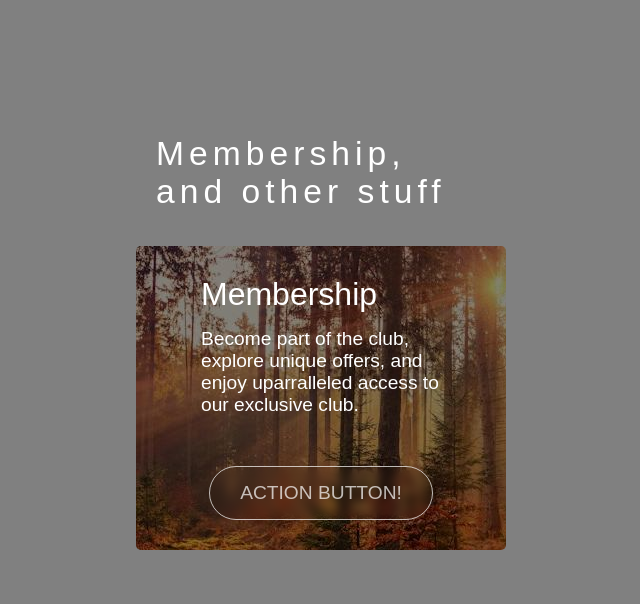
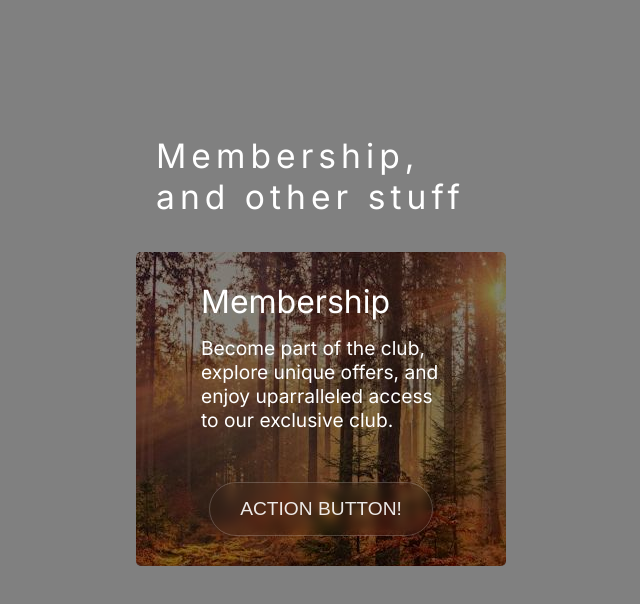
Before and after one commit to AlvinAbiliuse/componentTest, a React (Vite) app: page / in a window 1280 px wide. Shown: the top 604 px of the page, without its empty margins (319-959 px from the left). Built offline with nearby package versions, Linux system fonts and the light colour scheme.

Commit message:
progress

```diff
--- a/index.html
+++ b/index.html
@@ -4,6 +4,12 @@
 		<meta charset="UTF-8" />
 		<meta name="viewport" content="width=device-width, initial-scale=1.0" />
 		<title></title>
+		<link rel="preconnect" href="https://fonts.googleapis.com" />
+		<link rel="preconnect" href="https://fonts.gstatic.com" crossorigin />
+		<link
+			href="https://fonts.googleapis.com/css2?family=Inter:ital,opsz,wght@0,14..32,100..900;1,14..32,100..900&display=swap"
+			rel="stylesheet"
+		/>
 	</head>
 	<body>
 		<div id="root"></div>
--- a/src/styles.css
+++ b/src/styles.css
@@ -5,7 +5,7 @@
 }
 
 html {
-	font-family: sans-serif;
+	font-family: inter, monospace;
 	height: 100%;
 	background-color: gray;
 	color: white;
@@ -49,13 +49,13 @@
 .actionBtn {
 	display: block;
 	background-color: rgba(255, 255, 255, 0);
-	color: rgba(255, 255, 255, 0.7);
+	color: rgba(255, 255, 255, 0.9);
 	font-size: 1.2em;
 	padding: 15px 30px;
 	margin: 0 auto;
 	margin-top: 50px;
-	border: 1px solid white;
-	border-color: rgba(255, 255, 255, 0.7);
+	border: 0.75px solid white;
+	border-color: rgba(255, 255, 255, 0.2);
 	border-radius: 40px;
 	backdrop-filter: blur(5px);
 }
@@ -65,3 +65,9 @@
 	color: white;
 	cursor: pointer;
 }
+
+@media (max-width: 400px) {
+	.card {
+		padding: 30px 40px;
+	}
+}
```
Lines whose indentation alone changed are shown as unchanged.
